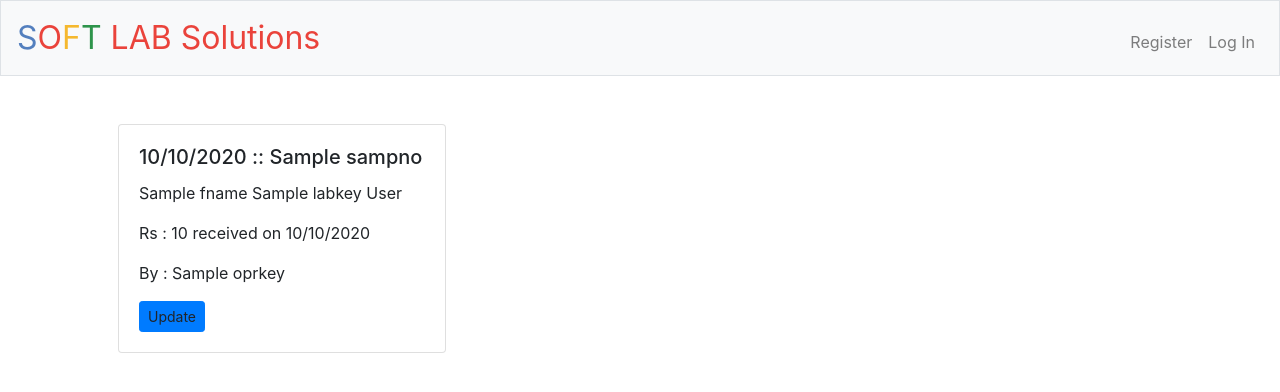
After one commit to bijupat/pplus, a Django app: template report/templates/report/paymentupdate.html in a window 1280 px wide. The commit adds this page. Shown: the top 392 px of the page. Run offline with Django 3.2, Linux system fonts and the light colour scheme; the template is opened without the code that fills it: most values are stand-ins (such as "Sample title", 1, 10 or a date in 2020); some libraries are stand-ins or nearby versions.

Commit message:
partial add payemnt implemented

```diff
--- a/report/models.py
+++ b/report/models.py
@@ -1236,7 +1236,6 @@ class Tblpat(models.Model):
     mobile4sms = models.CharField(db_column='Mobile4SMS', max_length=12)  # Field name made lowercase.
     validupto = models.DateTimeField(db_column='ValidUpto', blank=True, null=True)  # Field name made lowercase.
     iswebactive = models.BooleanField(db_column='IsWebActive')  # Field name made lowercase.
-
     class Meta:
         managed = False
         db_table = 'tblPat'
@@ -1246,7 +1245,6 @@ class Tblpatimages(models.Model):
     imgkey = models.AutoField(db_column='ImgKey', primary_key=True)  # Field name made lowercase.
     labkey = models.ForeignKey(Tbllab, models.DO_NOTHING, db_column='LabKey')  # Field name made lowercase.
     imagefile = models.CharField(db_column='ImageFile', max_length=500)  # Field name made lowercase.
-
     class Meta:
         managed = False
         db_table = 'tblPatImages'
@@ -1265,7 +1263,6 @@ class Tblpay(models.Model):
     printed = models.SmallIntegerField(db_column='Printed')  # Field name made lowercase.
     oprkey = models.IntegerField(db_column='OPRKey')  # Field name made lowercase.
     paymode = models.SmallIntegerField(db_column='PayMode')  # Field name made lowercase.
-
     class Meta:
         managed = False
         db_table = 'tblPay'
--- a/report/templates/report/layout.html
+++ b/report/templates/report/layout.html
@@ -48,7 +48,20 @@
                         <li class="nav-item"><a class="nav-link" href={% url 'report:index' %}>Home</a></li>
                         <li class="nav-item"><a class="nav-link" href={% url 'report:find' %}>Find</a></li>
                         <li class="nav-item"><a class="nav-link" href="#">Compare</a></li>
-                        <li class="nav-item"><a class="nav-link" href="#">Payment Update</a></li>
+                        <li class="nav-item dropdown">
+                            <a class="nav-link dropdown-toggle" href="#" id="navbarDropdown" role="button" data-toggle="dropdown" aria-haspopup="true" aria-expanded="false">
+                              Payments
+                            </a>
+                            <div class="dropdown-menu" aria-labelledby="navbarDropdown">
+                              <a class="dropdown-item" href={% url 'report:paymentupdate' 9 %}>Asma</a>
+                              <a class="dropdown-item" href={% url 'report:paymentupdate' 26 %}>Dinesh</a>
+                              <a class="dropdown-item" href={% url 'report:paymentupdate' 10 %}>Jigar</a>
+                              <a class="dropdown-item" href={% url 'report:paymentupdate' 12 %}>Kamlesh</a>
+                              <a class="dropdown-item" href={% url 'report:paymentupdate' 6 %}>Ritesh</a>
+                              <div class="dropdown-divider"></div>
+                              <a class="dropdown-item" href={% url 'report:paymentupdate' 0 %}>All</a>
+                            </div>
+                        </li>
                     </ul>
                     <ul class="navbar-nav ml-auto mt-2">
                         <li class="nav-item"><a class="nav-link" href="#">Hey {{request.session.user}} requesting from {{request.get_host}}</a></li>
--- /dev/null
+++ b/report/templates/report/paymentupdate.html
@@ -0,0 +1,48 @@
+{% extends "report/layout.html" %}
+{% load static %}
+{% block title %}Payment Compare{% endblock title %}
+{% block head %} {% endblock head %}
+{% block body %}
+
+{% if message %}
+    <div>{{ message }}</div>
+{% endif %}
+<div class="row">
+    {% for receipt in receipts %}
+            {% csrf_token %}
+            <div class="col-sm-6 col-md-4">
+                <div class="card">
+                    <div class="card-body">
+                        <h5 class="card-title">{{receipt.labkey.dor|date:"d/m/Y"}} :: {{receipt.labkey.sampno}} </h5>
+                        <p class="card-text">{{receipt.labkey.fname}} {{receipt.labkey.mname}} {{receipt.labkey.lname}} </p>
+                        <p class="card-text">Rs : {{receipt.amount}} received on {{receipt.paidon|date:"d/m/Y"}}</p>
+                        <p class="card-text "> By :
+                            {% if receipt.oprkey == 6 %}
+                                Ritesh
+                            {% elif receipt.oprkey == 26 %}
+                                Dinesh
+                            {% elif receipt.oprkey == 10 %}
+                                Jigar
+                            {% elif receipt.oprkey == 12 %}
+                                Kamlesh
+                            {% elif receipt.oprkey == 9 %}
+                                Asma
+                            {% else %}
+                                {{receipt.oprkey}}
+                            {% endif %}
+                        </p>
+                        <form method="post" action="{% url 'report:paymentupdate' receipt.paykey %}">
+                            {% csrf_token %}
+                            <input type="hidden" name="name" value="value" />
+                            <a class="btn btn-primary btn-sm text-center" onclick="this.parentNode.submit();">Update</a>
+                        </form>
+                    </div>
+                </div>
+            </div>
+    {% empty %}
+    <div>
+        No Payment Due for User !!
+    </div>
+    {% endfor %}
+</div>
+{% endblock body %}
--- a/report/urls.py
+++ b/report/urls.py
@@ -15,6 +15,8 @@ urlpatterns = [
     path("editrate/<int:invkey>", views.editrate, name="editrate"),
     path('reportview/<int:labkey>/', views.reportview, name='reportview'),
     path('find/', views.find, name='find'),
+    path('paymentupdate/<int:oprkey>/', views.paymentupdate, name='paymentupdate'),
+
 
 
 
```
Also changed, not shown: report/views.py (+22 -0 lines).
